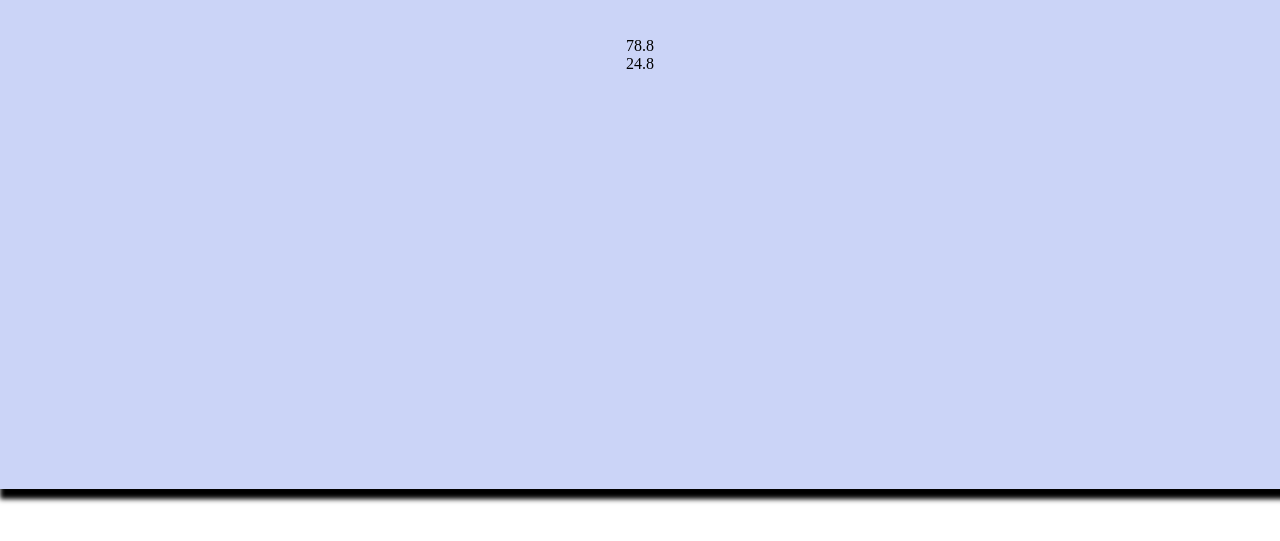
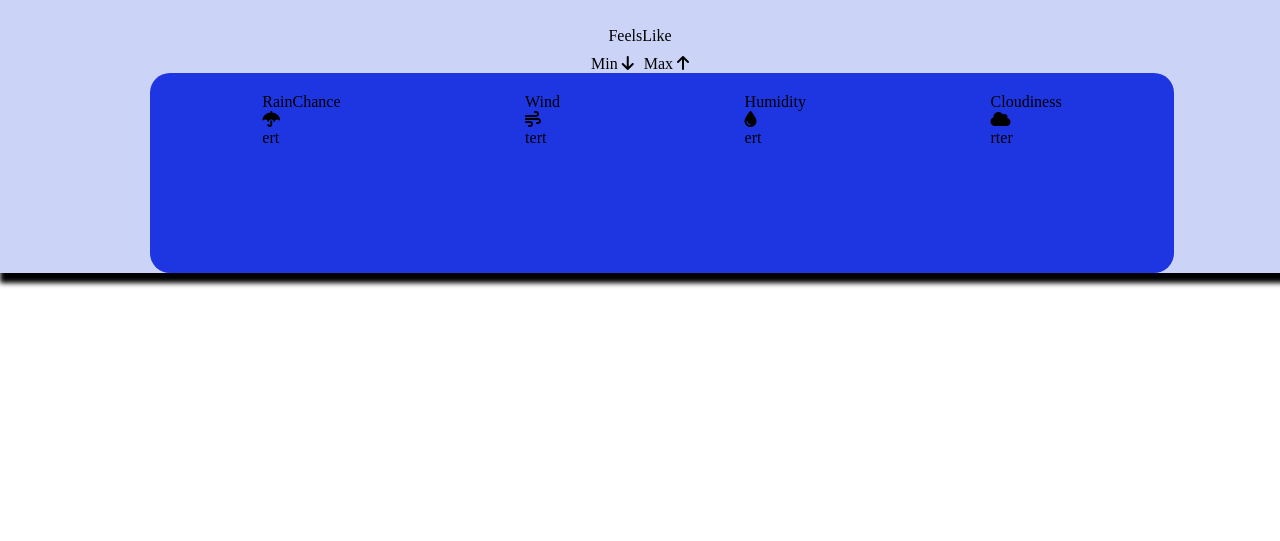
Before and after one commit to Avad05/Weatherbro, a website built with webpack: page src/index.html in a window 1280 px wide. Shown: the part 251-792 px from the top of the page. Built offline with nearby package versions, Linux system fonts and the light colour scheme.

Commit message:
done for current day

```diff
--- a/src/index.html
+++ b/src/index.html
@@ -22,20 +22,57 @@
             </div>
             <div id="day0">
                 <div class="current_one">
-                    <div><img class="logo" src="#" alt="fail"></div>
+                    <a><img src="#"  class="logo" alt="fail"></a>
                     <div class="condition"></div>
                     <i class="weather" id="place"></i>
-                    <div class="feelslike"></div>
+                    <div>FeelsLike
+                        <div class="feelslike"></div>
+                    </div>
+
                     <div class="minMax">
-                        <div class="min">78.8</div>
-                        <div class="max">24.8</div>
+                        <div class="min">
+                            <div>Min
+                                <i class="fa-solid fa-arrow-down"></i>
+                            </div>
+                            <div class="minValue"></div>
+                        </div>
+                        <div class="max">
+                            <div>Max
+                                <i class="fa-solid fa-arrow-up"></i>
+                            </div>
+                            <div class="maxValue"></div>
+                        </div>
                     </div>
                 </div>
                 <div class="current_two">
-                    <div class="rainchance"></div>
-                    <div class="wind"></div>
-                    <div class="humidity"></div>
-                    <div class="cloudyness"></div>
+                    <div class="rainChanceValue">
+                        <div>RainChance</div>
+                        <div class="rainchanceContain">
+                          <i class="fa-solid fa-umbrella"></i>
+                          <div class="rainchance">ert</div>
+                        </div>
+                    </div>
+                   <div class ="windValue">
+                      <div>Wind</div>
+                      <div class="windcontain">
+                       <i class="fa-solid fa-wind"></i>
+                       <div class="wind">tert</div>
+                      </div>
+                   </div>
+                   <div class="humidityValue">
+                     <div>Humidity</div>
+                     <div class="humidityContain">
+                        <i class="fa-solid fa-droplet"></i>
+                       <div class="humidity">ert</div>
+                     </div>
+                    </div>
+                    <div class="cloudinessValue">
+                        <div>Cloudiness</div>
+                        <div class="cloudContain">
+                        <i class="fa-solid fa-cloud"></i>
+                        <div class="cloudyness">rter</div>
+                        </div>
+                    </div>
                 </div>
             </div>
             <div class="next15"></div>
--- a/src/style.css
+++ b/src/style.css
@@ -7,7 +7,10 @@ body{
     min-height: 100vh;
     margin: 0px;
 }
-
+#day0{
+    height: 100%;
+    width: 100%;
+}
 .header{
     height: 100px;
     border: 0cm;
@@ -45,7 +48,7 @@ body{
 .content{
     box-shadow: 5px 5px 5px 5px black;
     background-color: rgb(203, 212, 247);
-    height: 640px;
+    height: 100%;
     width: 100%;
     display: flex;
     flex-direction: column;
@@ -86,3 +89,45 @@ body{
     margin-top: 70px;
     gap: 10px;
 }
+
+.minMax{
+    display: flex;
+    gap: 10px;
+}
+
+.min{
+    display: flex;
+    flex-direction: column;
+}
+
+.current_two{
+    display: flex;
+    height: 200px;
+    margin-left: 150px;
+    padding: 20px;
+    border-radius: 20px;
+    width: 80%;
+    background-color: rgb(30, 53, 226);
+    justify-content: space-around;
+    flex-wrap: wrap;
+}
+
+.rainChanceValue{
+    display: flex;
+    flex-direction: column;
+}
+
+.windValue{
+    display: flex;
+    flex-direction: column;
+}
+
+.humidityValue{
+    display: flex;
+    flex-direction: column;
+}
+
+.cloudinessValue{
+    display: flex;
+    flex-direction: column;
+}
--- a/src/weather.js
+++ b/src/weather.js
@@ -8,6 +8,7 @@ const next = document.querySelector('.next15');
 const container1 = document.querySelector('.current_one');
 const container2 = document.querySelector('.current_two');
 const img = document.querySelector(".logo");
+
 
 
 async function getWeather(name){
@@ -56,9 +57,11 @@ async function getWeather(name){
         if(container){
             const  iconId = `${days.icon}`;
             console.log(iconId);
-             img.src = `https://github.com/visualcrossing/WeatherIcons/tree/main/PNG/1st%20Set%20-%20Color/rain.png`;
-            container.querySelector(".feelslike").textContent = `Feelslike${days.feelslike}`;
+             img.src = `/icons/${iconId}.png`;
+            container.querySelector(".feelslike").textContent = `${days.feelslike}`;
             container.querySelector(".condition").textContent = `${days.conditions}`;
+            container.querySelector(".minValue").textContent = `${days.tempmin}`;
+            container.querySelector(".maxValue").textContent = `${days.tempmax}`;
         }
 
     });
```
Also changed, not shown: 1 other file.
